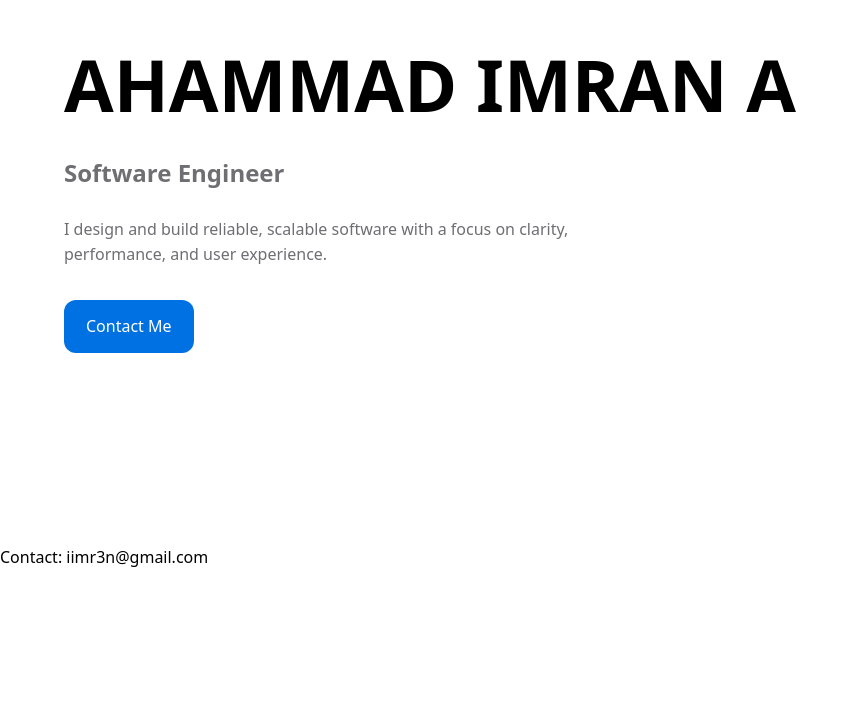
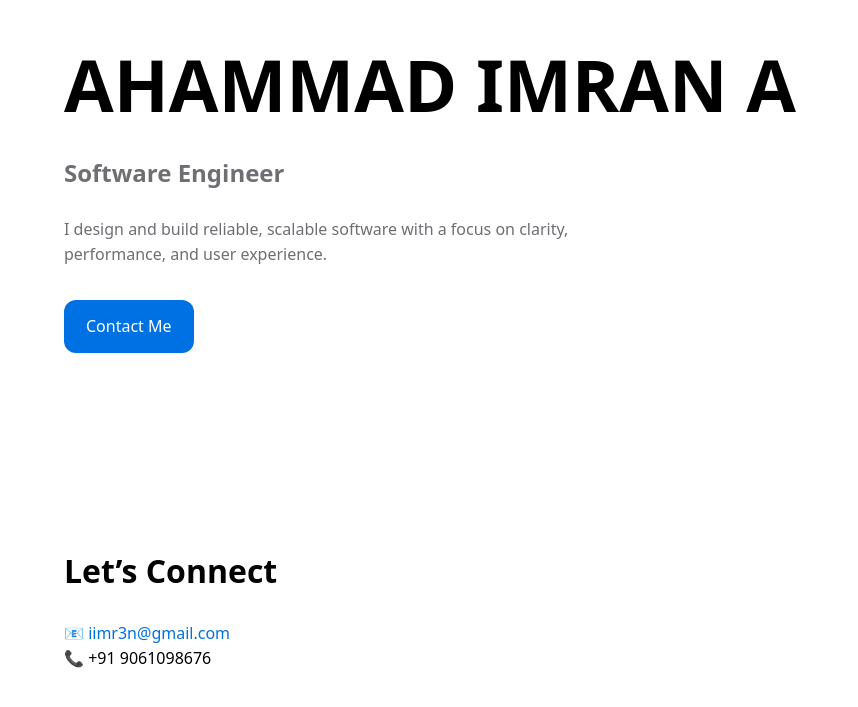
Before and after one commit to iimr4n/portfolio-js, a Next.js app: page / in a window 1280 px wide. Shown: the part 113-820 px from the top of the page, without its empty margins (0-858 px from the left). Built offline with nearby package versions, Linux system fonts and the light colour scheme.

Commit message:
Enhance Contact component with additional details

```diff
--- a/components/Contact.jsx
+++ b/components/Contact.jsx
@@ -1,7 +1,14 @@
 export default function Contact() {
   return (
-    <section>
-      <p>Contact: iimr3n@gmail.com</p>
+    <section id="contact">
+      <div className="container">
+        <h3>Let’s Connect</h3>
+        <p>
+          📧 <a href="mailto:iimr3n@gmail.com">iimr3n@gmail.com</a>
+          <br />
+          📞 +91 9061098676
+        </p>
+      </div>
     </section>
   );
 }
```
